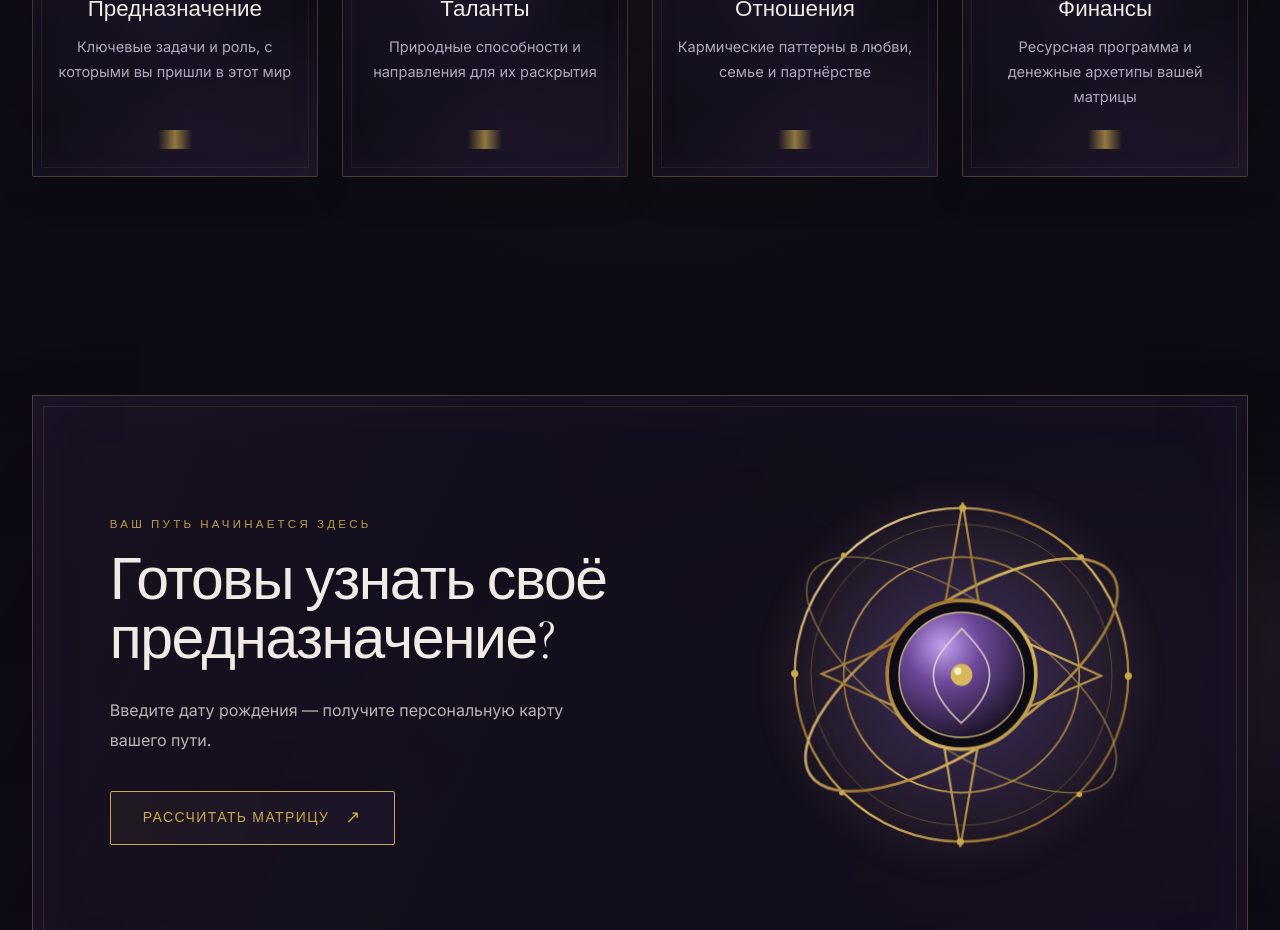
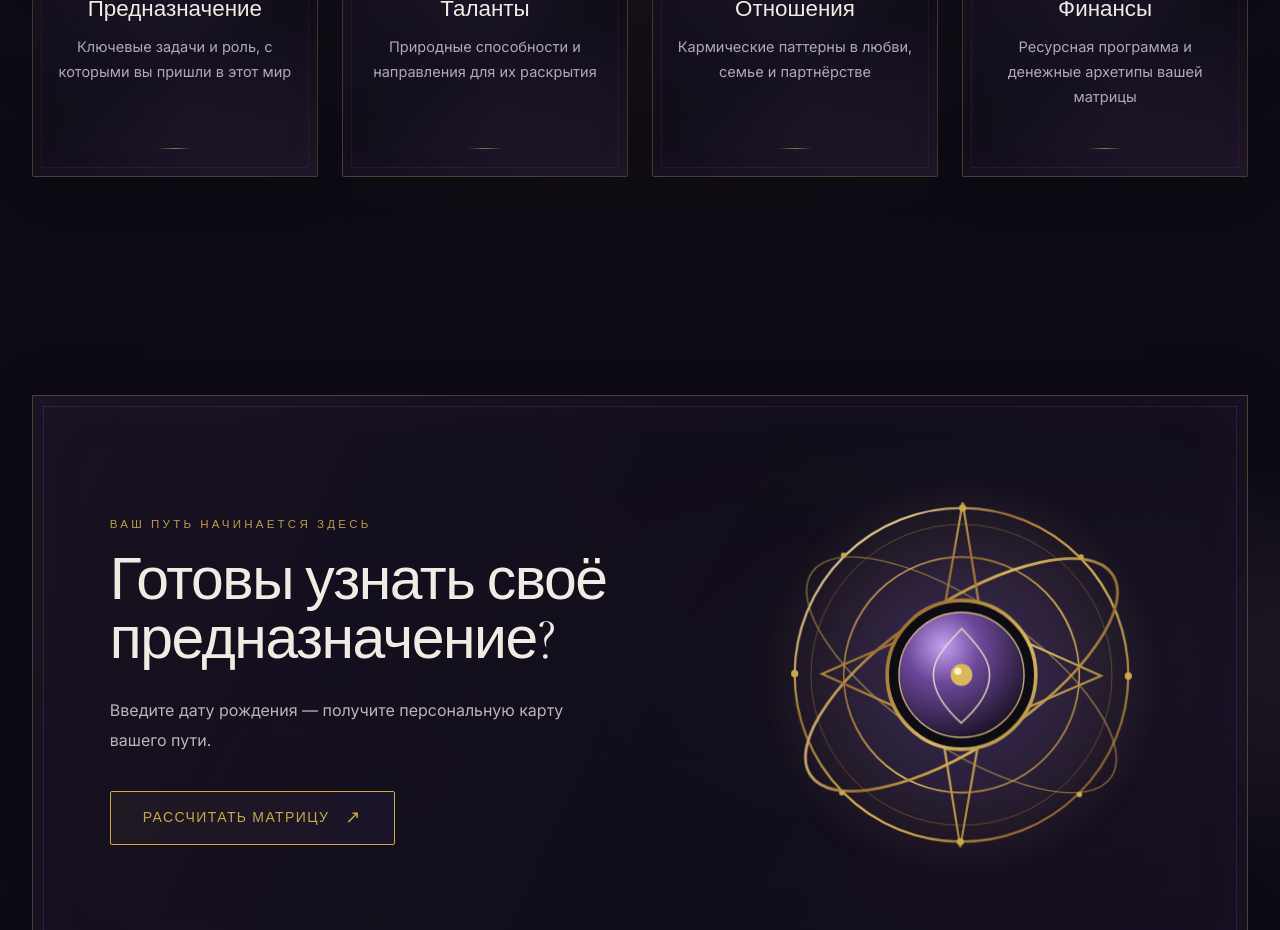
Before and after one commit to Nikolanikol/matrix-arcana, a Next.js app: page / in a window 1280 px wide. Shown: the part 2400-3330 px from the top of the page. Built offline with nearby package versions, Linux system fonts and the light colour scheme.

Commit message:
fix: keep topic card accent as a thin divider

```diff
--- a/src/styles/globals.css
+++ b/src/styles/globals.css
@@ -809,8 +809,9 @@
 .ma-topic-card__footline {
   width: 34px;
   height: 1px;
+  flex: 0 0 1px;
   margin-top: auto;
-  padding-top: 1.2rem;
+  padding: 0;
   background: linear-gradient(90deg, transparent, rgba(201,168,76,.68), transparent);
   transition: width .35s ease;
 }
```
